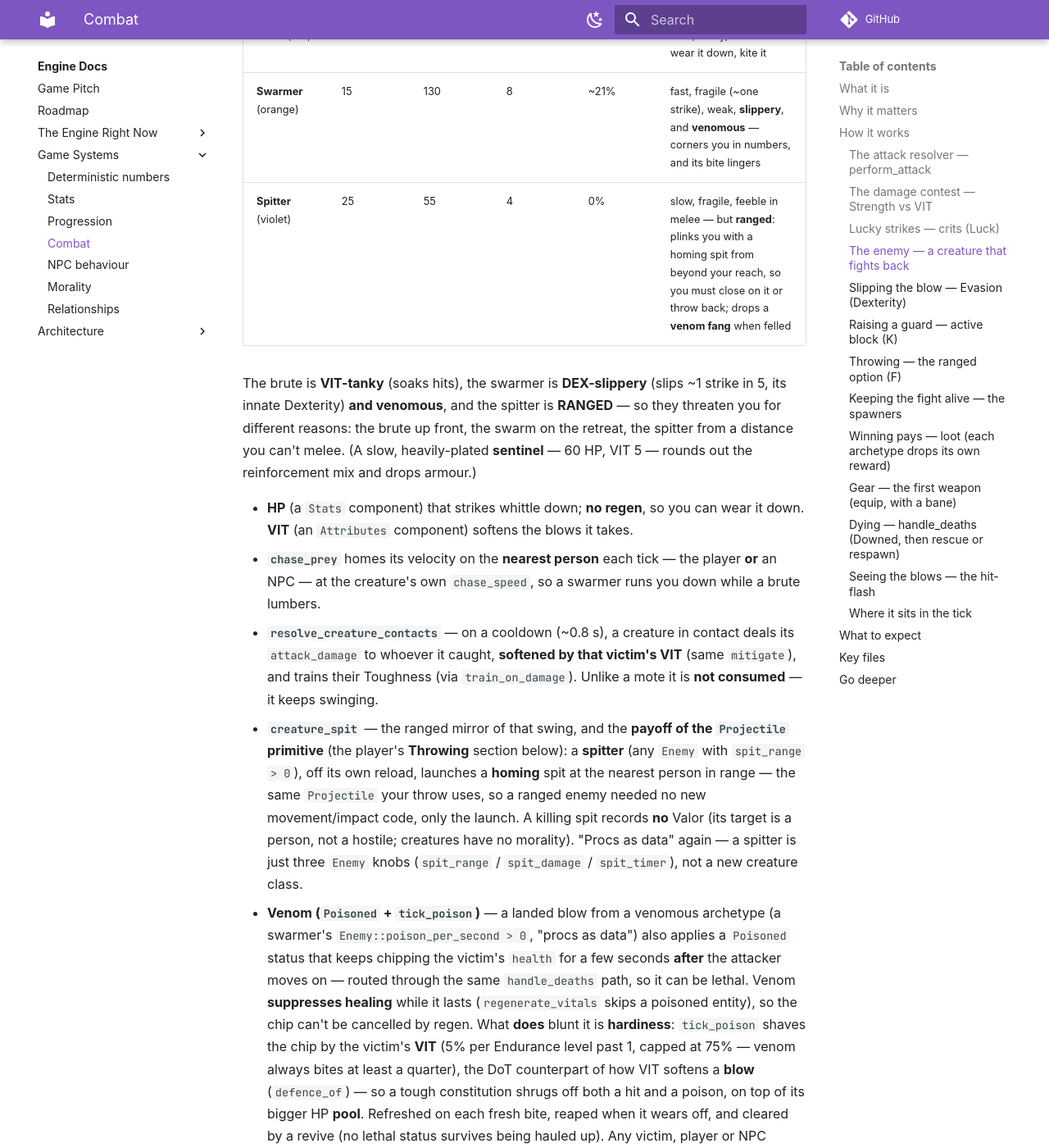
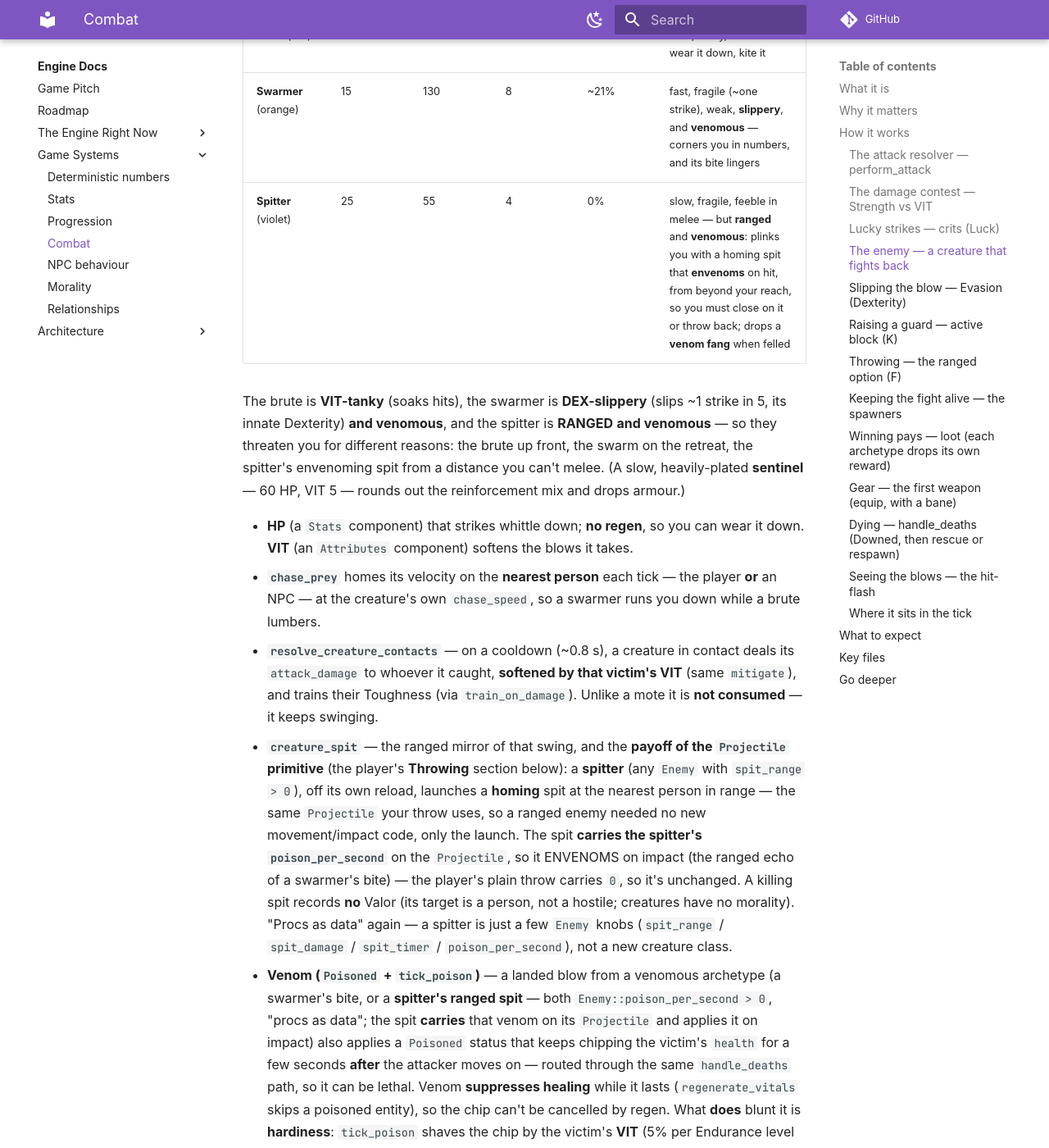
Before and after one commit to IsItJeff/game-engine, an MkDocs documentation site: the page built from docs/engine/combat.md, in a window 1280 px wide and 1400 px high, scrolled down 3513 px. Shown: the whole window at 82% size. Built offline with MkDocs 1.6.1 and Material for MkDocs 9.7.7, drawn with Linux system fonts in a browser that asks for light colours; some web fonts are replaced; comment, search, counter and statistics services are not loaded; some of the changed text lies outside the part shown.

Commit message:
The spitter spits venom: its spit envenoms on hit (#86)
The Projectile primitive gains a poison_per_second payload (placed LAST,
so the positional Projectile{target,owner,damage,speed} inits are
unchanged). creature_spit loads the spitter's own venom onto the spit;
advance_projectiles applies Poisoned on impact when the shot carries
venom. make_spitter sets poison_per_second = 5.

It's the RANGED echo of a swarmer's bite (both read Enemy::poison_per_second,
"procs as data" -- a spitter is now just its ranged knobs plus this one, no
new class). Composes with the increments around it: the just-shipped VIT
poison-resistance now counters the spit venom, and the venom-fang drop is
doubly fitting (a venom creature dropping a venom weapon). The venom rides
the Projectile as a payload (like damage), so it survives the spitter
dying mid-flight.

Bit-identical for player throws: perform_throw's 4-arg init leaves poison
0, so a throw applies no venom, exactly as before. Pure sim, no RNG.

- new test: a venom spit poisons its target, a plain spit (poison 0, like
  a throw) does not
- the archetype-spawn test now pins the spitter's venom knob

Co-authored-by: Claude Opus 4.8 (1M context) <noreply@anthropic.com>

```diff
--- a/docs/engine/combat.md
+++ b/docs/engine/combat.md
@@ -101,13 +101,13 @@ give waves texture:
 |---|---|---|---|---|---|
 | **Brute** (red) | 40 | 70 | 15 | 0% | slow, tanky, hits hard — wear it down, kite it |
 | **Swarmer** (orange) | 15 | 130 | 8 | ~21% | fast, fragile (~one strike), weak, *slippery*, and **venomous** — corners you in numbers, and its bite lingers |
-| **Spitter** (violet) | 25 | 55 | 4 | 0% | slow, fragile, feeble in melee — but **ranged**: plinks you with a homing spit from beyond your reach, so you must close on it or throw back; drops a **venom fang** when felled |
+| **Spitter** (violet) | 25 | 55 | 4 | 0% | slow, fragile, feeble in melee — but **ranged** and **venomous**: plinks you with a homing spit that **envenoms** on hit, from beyond your reach, so you must close on it or throw back; drops a **venom fang** when felled |
 
 The brute is **VIT-tanky** (soaks hits), the swarmer is **DEX-slippery** (slips ~1 strike in
-5, its innate Dexterity) *and venomous*, and the spitter is **RANGED** — so they threaten you for
-different reasons: the brute up front, the swarm on the retreat, the spitter from a distance you
-can't melee. (A slow, heavily-plated **sentinel** — 60 HP, VIT 5 — rounds out the reinforcement mix
-and drops armour.)
+5, its innate Dexterity) *and venomous*, and the spitter is **RANGED** *and venomous* — so they
+threaten you for different reasons: the brute up front, the swarm on the retreat, the spitter's
+envenoming spit from a distance you can't melee. (A slow, heavily-plated **sentinel** — 60 HP, VIT 5
+— rounds out the reinforcement mix and drops armour.)
 
 - **HP** (a `Stats` component) that strikes whittle down; **no regen**, so you can wear
   it down. **VIT** (an `Attributes` component) softens the blows it takes.
@@ -122,12 +122,15 @@ and drops armour.)
   primitive** (the player's *Throwing* section below): a **spitter** (any `Enemy` with
   `spit_range > 0`), off its own reload, launches a *homing* spit at the nearest person in range —
   the same `Projectile` your throw uses, so a ranged enemy needed no new movement/impact code, only
-  the launch. A killing spit records **no** Valor (its target is a person, not a hostile; creatures
-  have no morality). "Procs as data" again — a spitter is just three `Enemy` knobs
-  (`spit_range` / `spit_damage` / `spit_timer`), not a new creature class.
+  the launch. The spit **carries the spitter's `poison_per_second`** on the `Projectile`, so it
+  ENVENOMS on impact (the ranged echo of a swarmer's bite) — the player's plain throw carries `0`, so
+  it's unchanged. A killing spit records **no** Valor (its target is a person, not a hostile;
+  creatures have no morality). "Procs as data" again — a spitter is just a few `Enemy` knobs
+  (`spit_range` / `spit_damage` / `spit_timer` / `poison_per_second`), not a new creature class.
 - **Venom (`Poisoned` + `tick_poison`)** — a landed blow from a venomous archetype (a swarmer's
-  `Enemy::poison_per_second > 0`, "procs as data") also applies a `Poisoned` status that keeps
-  chipping the victim's `health` for a few seconds *after* the attacker moves on — routed through
+  bite, or a **spitter's ranged spit** — both `Enemy::poison_per_second > 0`, "procs as data"; the
+  spit *carries* that venom on its `Projectile` and applies it on impact) also applies a `Poisoned`
+  status that keeps chipping the victim's `health` for a few seconds *after* the attacker moves on — routed through
   the same `handle_deaths` path, so it can be lethal. Venom **suppresses healing** while it lasts
   (`regenerate_vitals` skips a poisoned entity), so the chip can't be cancelled by regen. What *does*
   blunt it is **hardiness**: `tick_poison` shaves the chip by the victim's **VIT** (5% per Endurance
@@ -243,8 +246,9 @@ flies to the target and applies the blow on arrival (`advance_projectiles`). So
 visible travel, and it's **wasted if the target dies first** (its shot despawns unhit) — the one
 cost of the delay. The shot *homes* rather than flying straight so it reliably catches an
 approaching creature (a straight bolt aimed at where the foe *was* would overshoot as it closes on
-you). The `Projectile` is the reusable seed of every later ranged effect — arrows, spit, bolts — so
-a ranged *enemy* would fall out of the same primitive. *ponytail:* it homes and can't miss its
+you). The `Projectile` is the reusable seed of every ranged effect: the spitter's (venomous) spit
+already rides it — a ranged *enemy* fell out of the same primitive — and arrows or bolts would too.
+*ponytail:* it homes and can't miss its
 target; a straight-line shot you must *lead* is a gameplay refinement, not a plumbing change.
 
 ### Keeping the fight alive — the spawners
```
Also changed, not shown: 4 other files.
